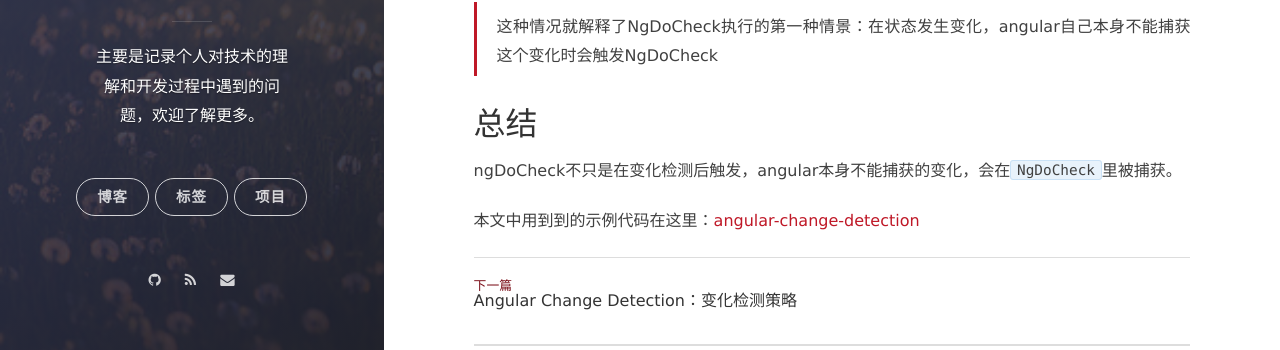
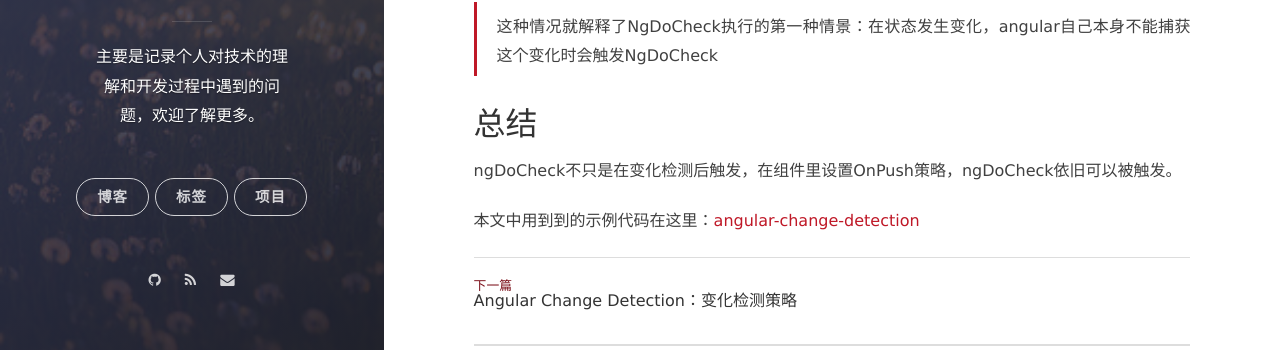
Before and after one commit to LiMeii/LiMeii.github.io, a Jekyll site: the page built from _posts/2019-06-27-angular-ngdocheck-onpush-strategy.md, in a window 1280 px wide and 900 px high, scrolled down 4774 px. Shown: the part 443-793 px from the top of the window. Built offline with Jekyll 4.4.1, drawn with Linux system fonts in a browser that asks for light colours; nearby versions of some CDN libraries.

Commit message:
update ngdocheck trigger timing post

````diff
--- a/_posts/2019-06-27-angular-ngdocheck-onpush-strategy.md
+++ b/_posts/2019-06-27-angular-ngdocheck-onpush-strategy.md
@@ -182,7 +182,7 @@ Checking A component:
 
 ## 总结
 
-ngDoCheck不只是在变化检测后触发，angular本身不能捕获的变化，会在```NgDoCheck```里被捕获。
+ngDoCheck不只是在变化检测后触发，在组件里设置OnPush策略，ngDoCheck依旧可以被触发。
 
 
 本文中用到到的示例代码在这里：[angular-change-detection](https://github.com/LiMeii/angular-change-detection)
````
